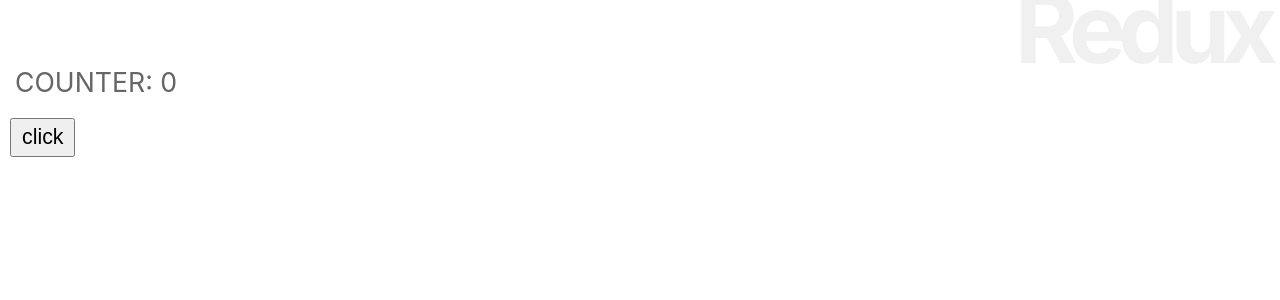
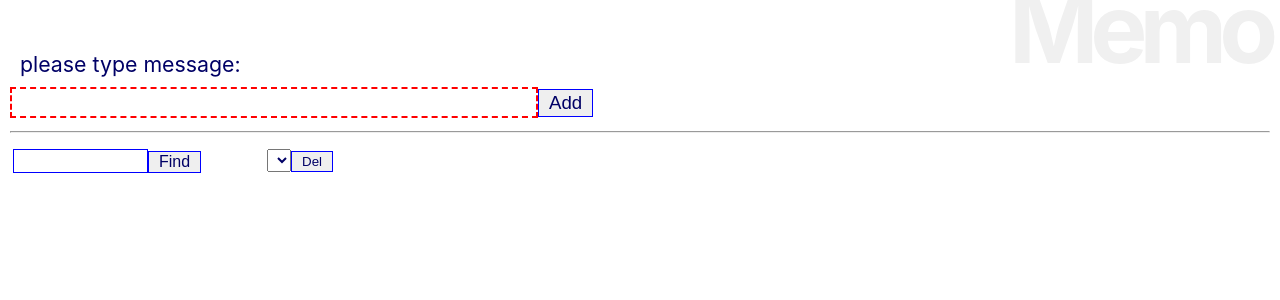
Before and after one commit to mkmy1123/React-practice, a React (Create React App) app in the folder react_app/: page / in a window 1280 px wide. Shown: the top 300 px of the page. Built offline with nearby package versions, Linux system fonts and the light colour scheme.

Commit message:
簡易的メモアプリに永続化を適応

```diff
--- a/react_app/src/App.js
+++ b/react_app/src/App.js
@@ -1,8 +1,15 @@
 import React,{ Component } from 'react';
 import { connect } from 'react-redux';
 import './App.css';
+import Memo from './memo/Memo';
+import AddForm from './memo/AddForm';
+import FindForm from './memo/FindForm';
+import DelForm from './memo/DelForm';
 
 class App extends Component {
+td = {
+  width:"250px"
+}
 
   constructor(props){
     super(props);
@@ -11,63 +18,17 @@
   render(){
     return(
       <div>
-        <h1>Redux</h1>
-        <Message />
-        <Button />
+        <h1>Memo</h1>
+        <AddForm />
+        <hr />
+        <table><tbody><tr>
+          <td style={this.td}><FindForm /></td>
+          <td style={this.td}><DelForm /></td>
+        </tr></tbody></table>
+        <Memo />
       </div>
     );
   }
 }
 
-App = connect()(App);
-
-class Message extends Component {
-  style = {
-    fontSize:"20pt",
-    padding:"20px 5px"
-  }
-
-  render(){
-    return (
-      <p style={this.style}>
-        {this.props.message}: {this.props.counter}
-      </p>
-    );
-  }
-}
-
-Message = connect((state)=>state)(Message);
-
-class Button extends Component {
-  style = {
-    fontSize:"16pt",
-    padding:"5px 10px"
-  }
-
-  constructor(props){
-    super(props);
-    this.doAction = this.doAction.bind(this);
-  }
-
-  doAction(e){
-    if (e.shiftKey){
-      this.props.dispatch({ type:'DECREMENT' });
-    } else if (e.ctrlKey){
-      this.props.dispatch({ type:'RESET' });
-    } else {
-      this.props.dispatch({ type:'INCREMENT' });
-    }
-  }
-
-  render(){
-    return (
-      <button style={this.style} onClick={this.doAction}>
-        click
-      </button>
-    );
-  }
-}
-
-Button = connect()(Button);
-
-export default App;
+export default connect ()(App);
--- a/react_app/src/index.js
+++ b/react_app/src/index.js
@@ -7,43 +7,19 @@
 import { PersistGate } from 'redux-persist/integration/react';
 import './index.css';
 import App from './App';
+import MemoStore, { memoReducer } from './memo/Store';
 
-let state_value = {
-  counter:0,
-  message:"COUNTER"
-}
+let persistConfig = {
+  key: 'memo',
+  storage,
+  blacklist: ['message', 'mode', 'fdata'],
+  whitelist: ['data']
+};
 
-function counter(state = state_value, action){
-  switch(action.type){
-    case 'INCREMENT':
-    return {
-      counter:state.counter + 1,
-      message: "INCREMENT"
-    };
-    case 'DECREMENT':
-    return {
-      counter:state.counter - 1,
-      message: "DECREMENT"
-    };
-    case 'RESET':
-    return {
-      counter:0,
-      message:"RESET"
-    };
-    default:
-    return state;
-  }
-}
+const persistedReducer = persistReducer(persistConfig, memoReducer);
 
-const persistConfig = {
-  key: 'root',
-  storage,
-}
-
-const persistedReducer = persistReducer(persistConfig, counter)
-
-let store = createStore(persistedReducer)
-let pstore = persistStore(store)
+let store = createStore(persistedReducer);
+let pstore = persistStore(store);
 
 ReactDOM.render(
   <Provider store={store}>
--- a/react_app/src/memo/Item.js
+++ b/react_app/src/memo/Item.js
@@ -27,12 +27,10 @@
   }
 
   render(){
-    let d = this.props.value.created;
-    let f = d.getHours() + ':' + d.getMinutes() + ':' + d.getSeconds();
     return (
       <tr><th style={this.th}>No, {this.props.index}</th>
         <td style={this.td}>{this.props.value.message}</td>
-        <td style={this.data}>{f}</td>
+        <td style={this.data}>{this.props.value.created}</td>
       </tr>
     );
   }
--- a/react_app/src/memo/Store.js
+++ b/react_app/src/memo/Store.js
@@ -1,7 +1,7 @@
 import { createStore } from 'redux';
 
 const initData = {
-  data:[{message:'sample data', created:new Date()}],
+  data:[],
   message:'please type message:',
   mode:'default',
   fdata:[]
@@ -24,13 +24,16 @@
 }
 
 function addReduce(state, action){
+  let d = new Date();
+  let f = d.getHours() + ':' + d.getMinutes() + ':' + d.getSeconds();
+
   let data = {
     message:action.message,
-    created:new Date()
+    created:f
   };
   let newdata = state.data.slice();
   newdata.unshift(data);
-  return {
+  return{
     data:newdata,
     message:'Added!',
     mode:'default',
```
